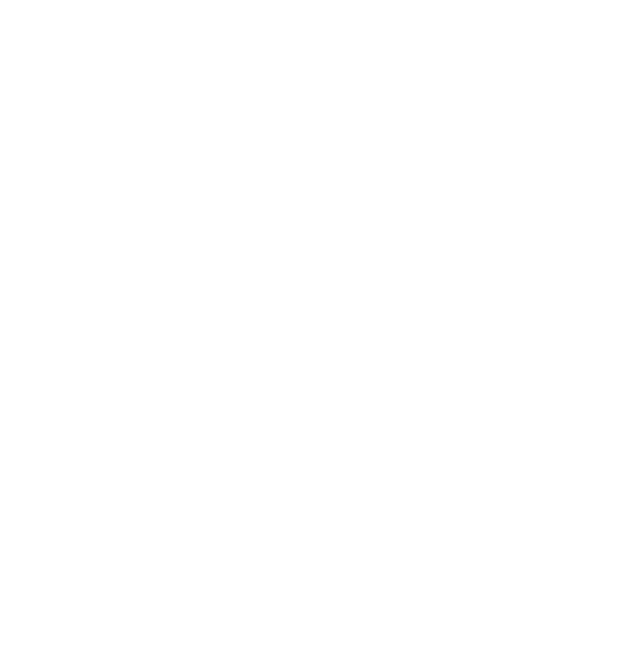
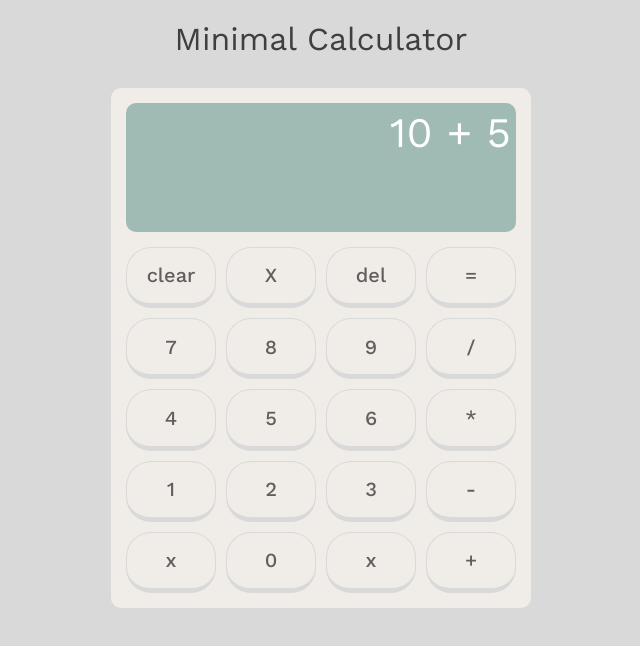
Before and after one commit to dot-sky/calculator, a plain HTML site: page index.html in a window 1280 px wide. Shown: the whole page, without its empty margins (319-959 px from the left). Drawn offline with nearby package versions, Linux system fonts and the light colour scheme.

Commit message:
Add calculator elements and modify style

```diff
--- a/index.html
+++ b/index.html
@@ -4,9 +4,18 @@
     <link rel="stylesheet" href="style.css">
     <meta charset="UTF-8">
     <meta name="viewport" content="width=device-width, initial-scale=1.0">
-    <title>Calculator</title>
+    <title>Minimal Calculator</title>
 </head>
 <body>
+    <div class="title">Minimal Calculator</div>
+    <div class="container">
+        <div class="display">
+            10 + 5
+        </div>
+        <div class="buttons-cont">
+
+        </div>
+    </div>
 
     <script src="script.js"></script>
 </body>
--- a/script.js
+++ b/script.js
@@ -9,4 +9,27 @@ function Calculator(){
         return this.operation[op](parseInt(a),parseInt(b));
     };
 }
+function addButtons(){
+    for (let i = 0; i < 5; i++) {
+        const row = document.createElement("div");
+        row.className = "row";
+        for (let j = 0; j < 4; j++) {
+            const button = document.createElement("div");
+            button.className = "button";
+            button.setAttribute("id",btnMatrix[i][j]);
+            button.textContent = btnMatrix[i][j];
+            row.appendChild(button);
+        }
+        buttonsContainer.appendChild(row);
+    }
+}
+const btnMatrix = [
+    ["clear", "X", "del", "=" ],
+    ["7", "8", "9", "/" ],
+    ["4", "5", "6", "*" ],
+    ["1", "2", "3", "-" ],
+    ["x", "0", "x", "+" ]
+]
 const calc = new Calculator();
+const buttonsContainer = document.querySelector(".buttons-cont");
+addButtons();
--- a/style.css
+++ b/style.css
@@ -0,0 +1,61 @@
+@import url('https://fonts.googleapis.com/css2?family=Work+Sans:wght@400;500&display=swap');
+*{
+    margin: 0px;
+    font-family: 'Work Sans', Arial, Helvetica, sans-serif;
+}
+body{
+    background-color: #D9D9D9;
+}
+.title{
+    font-size: 32px;
+    color: #403f3d;
+    text-align: center;
+    padding: 20px;
+    margin-bottom: 10px;
+}
+.container{
+    display: flex;
+    flex-direction: column;
+    justify-content: center;
+    gap: 5px;
+    width: 400px;
+    height: 500px;
+    margin: 0 auto;
+    padding: 10px;
+    background-color: #F0ECE7;
+    border-radius: 10px;
+}
+.display{
+    flex: 1;
+    margin: 5px;
+    border-radius: 10px;
+    padding: 5px;
+    background-color: #9FBBB3;
+    font-size: 42px;
+    color: white;
+    text-align: end;
+}
+.buttons-cont{
+    flex: 3;
+    display: flex;
+    flex-direction: column;
+    background-color: #F0ECE7;
+}
+.row{
+    display: flex;
+    flex: 1;
+}
+.button{
+    box-sizing: border-box;
+    flex: 1;
+    display: flex;
+    justify-content: center;
+    align-items: center;
+    margin: 5px;
+    border:  1px solid #D9D9D9;
+    border-bottom: 5px solid #D9D9D9;
+    border-radius: 25px;
+    font-size: 20px;
+    font-weight: 500;
+    color: #615F5D;
+}
```
